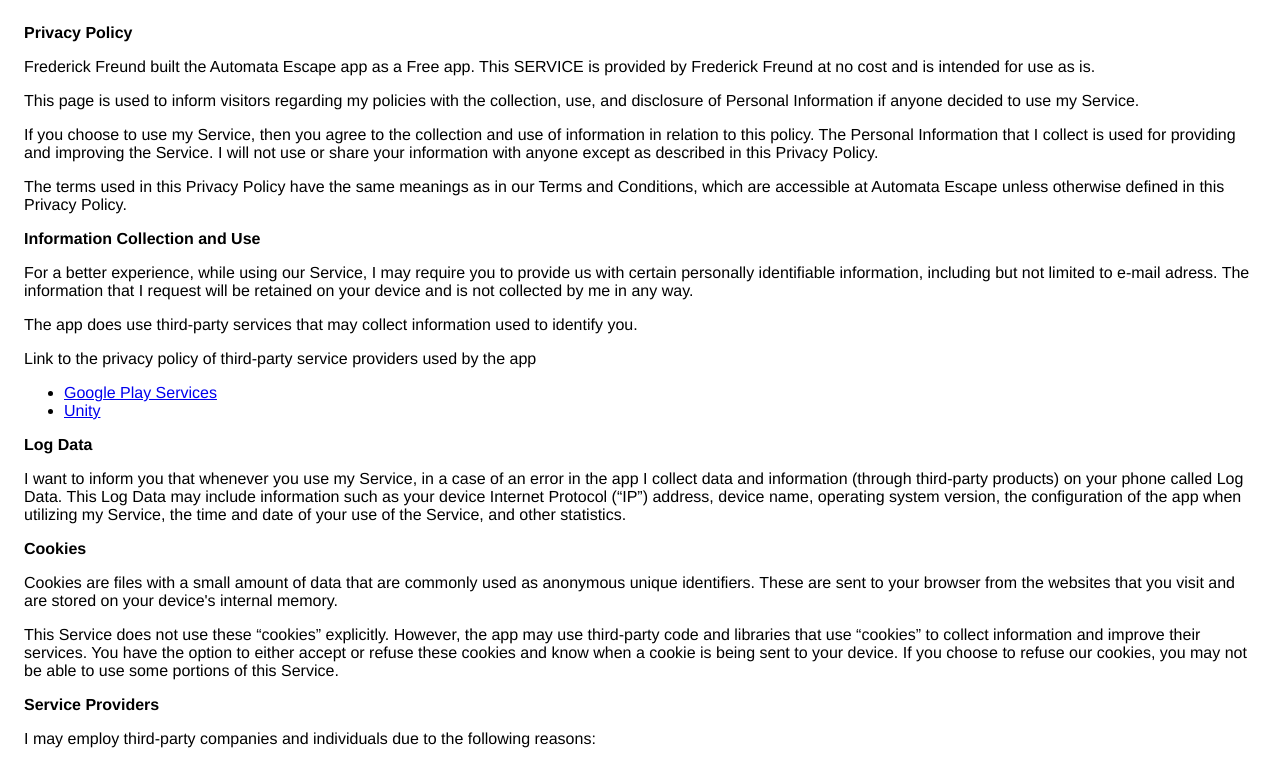
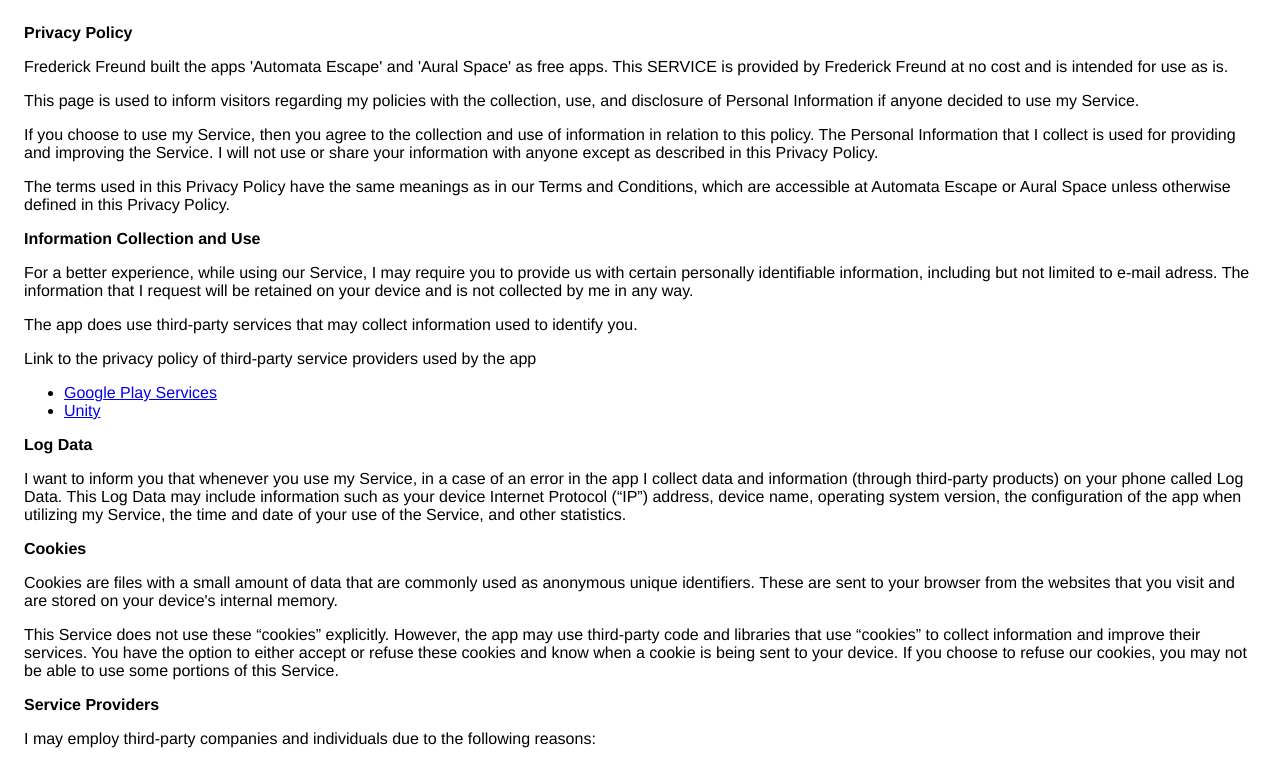
Before and after one commit to G0vinda/AuralGamesStudio, a plain HTML site: page index.html in a window 1280 px wide. Shown: the top 761 px of the page. Drawn offline with Linux system fonts and the light colour scheme.

Commit message:
Update index.html with Aural Space info

```diff
--- a/index.html
+++ b/index.html
@@ -8,8 +8,8 @@
     </head>
     <body>
     <strong>Privacy Policy</strong> <p>
-                  Frederick Freund built the Automata Escape app as
-                  a Free app. This SERVICE is provided by
+                  Frederick Freund built the apps 'Automata Escape' and 'Aural Space' as
+                  free apps. This SERVICE is provided by
                   Frederick Freund at no cost and is intended for use as
                   is.
                 </p> <p>
@@ -25,7 +25,7 @@
                 </p> <p>
                   The terms used in this Privacy Policy have the same meanings
                   as in our Terms and Conditions, which are accessible at
-                  Automata Escape unless otherwise defined in this Privacy Policy.
+                  Automata Escape or Aural Space unless otherwise defined in this Privacy Policy.
                 </p> <p><strong>Information Collection and Use</strong></p> <p>
                   For a better experience, while using our Service, I
                   may require you to provide us with certain personally
```
